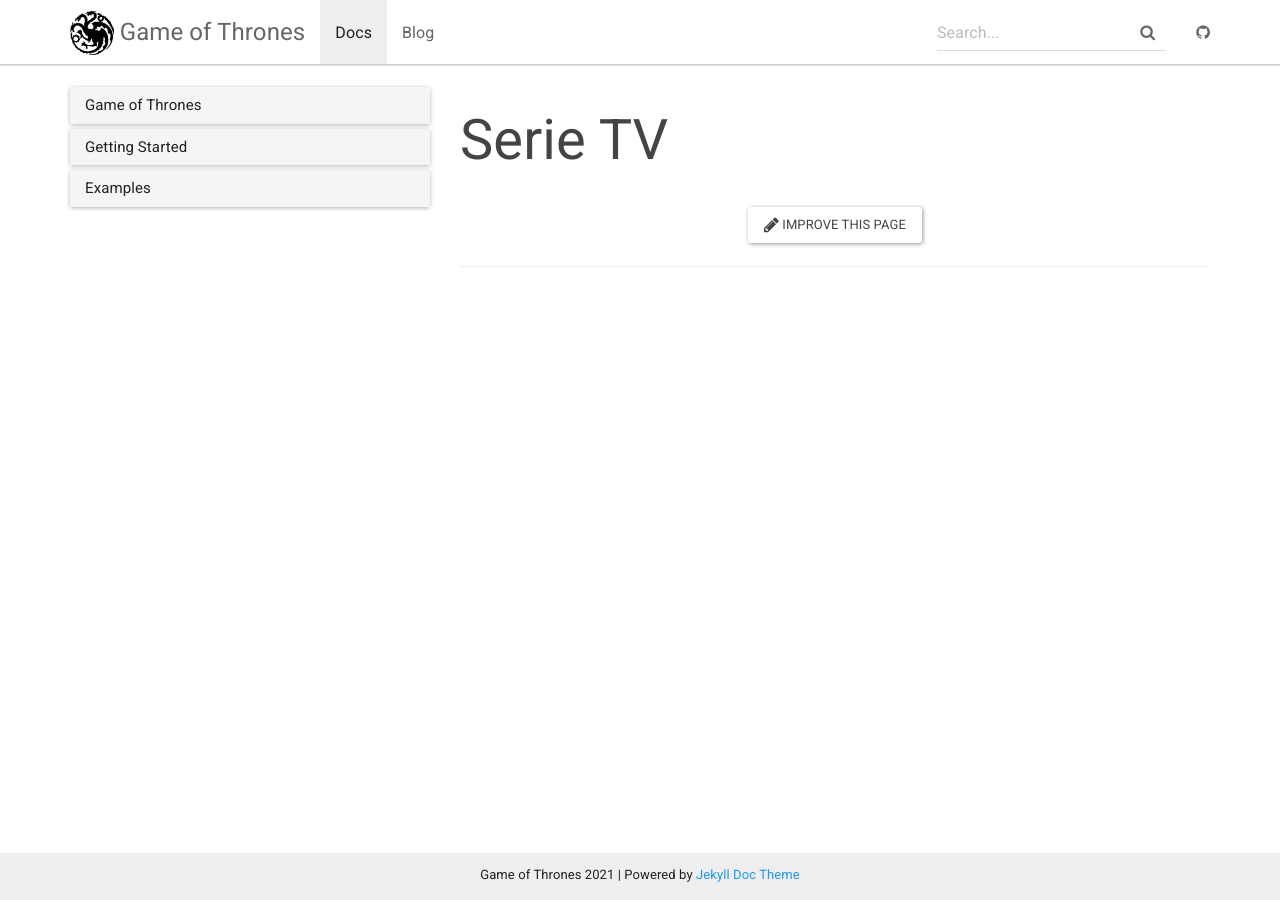
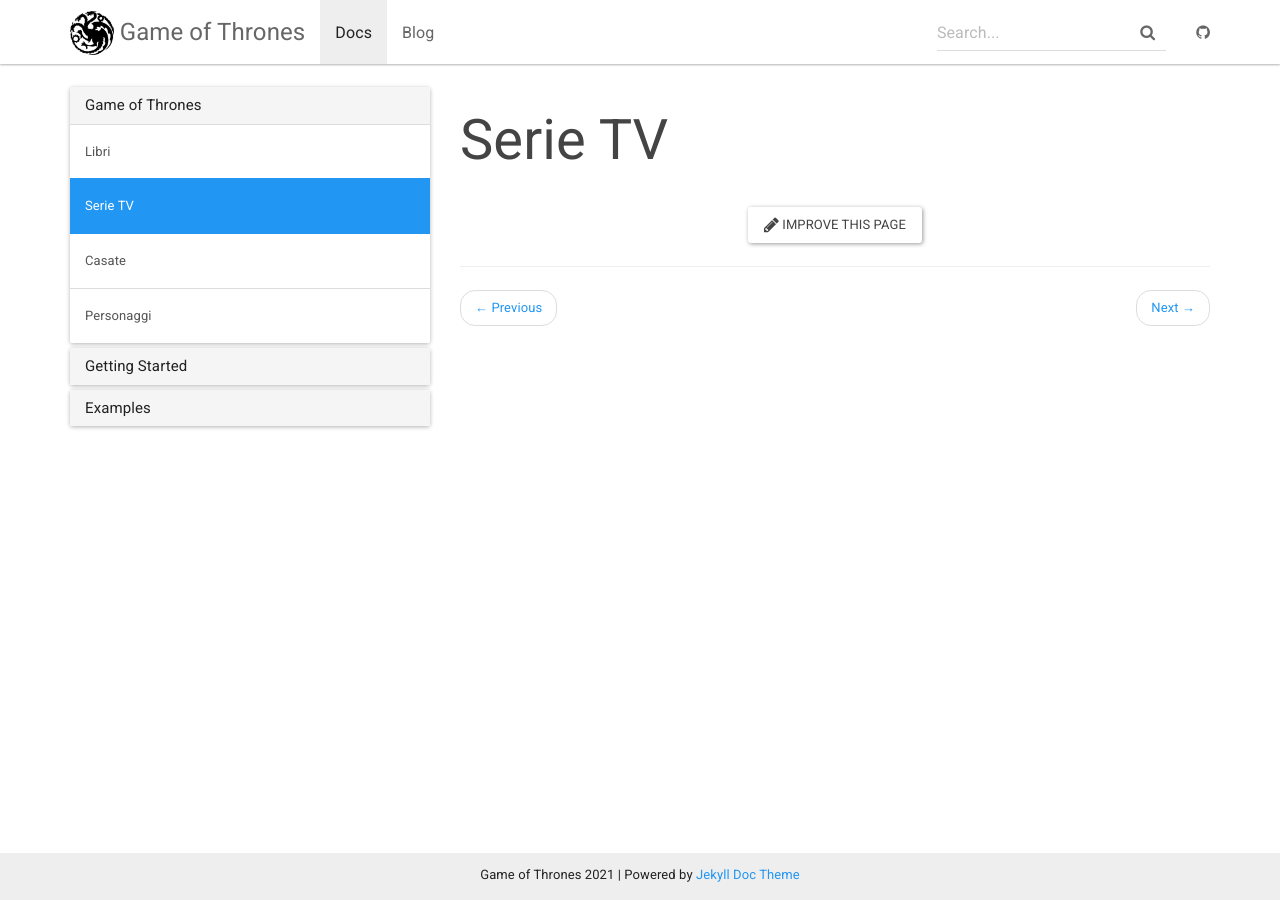
Before and after one commit to FTormene/jekyll-doc-theme, a Jekyll site: the page built from _docs/serietv.md, in a window 1280 px wide. Built offline with Jekyll 4.4.1, drawn with Linux system fonts in a browser that asks for light colours; part of the change alters nothing that is shown.

Commit message:
sistemato serietv

```diff
--- a/_data/docs.yml
+++ b/_data/docs.yml
@@ -1,7 +1,7 @@
 - title: Game of Thrones
   docs:
   - home
-  - serie TV
+  - serietv
   - casate
   - personaggi
 
```
